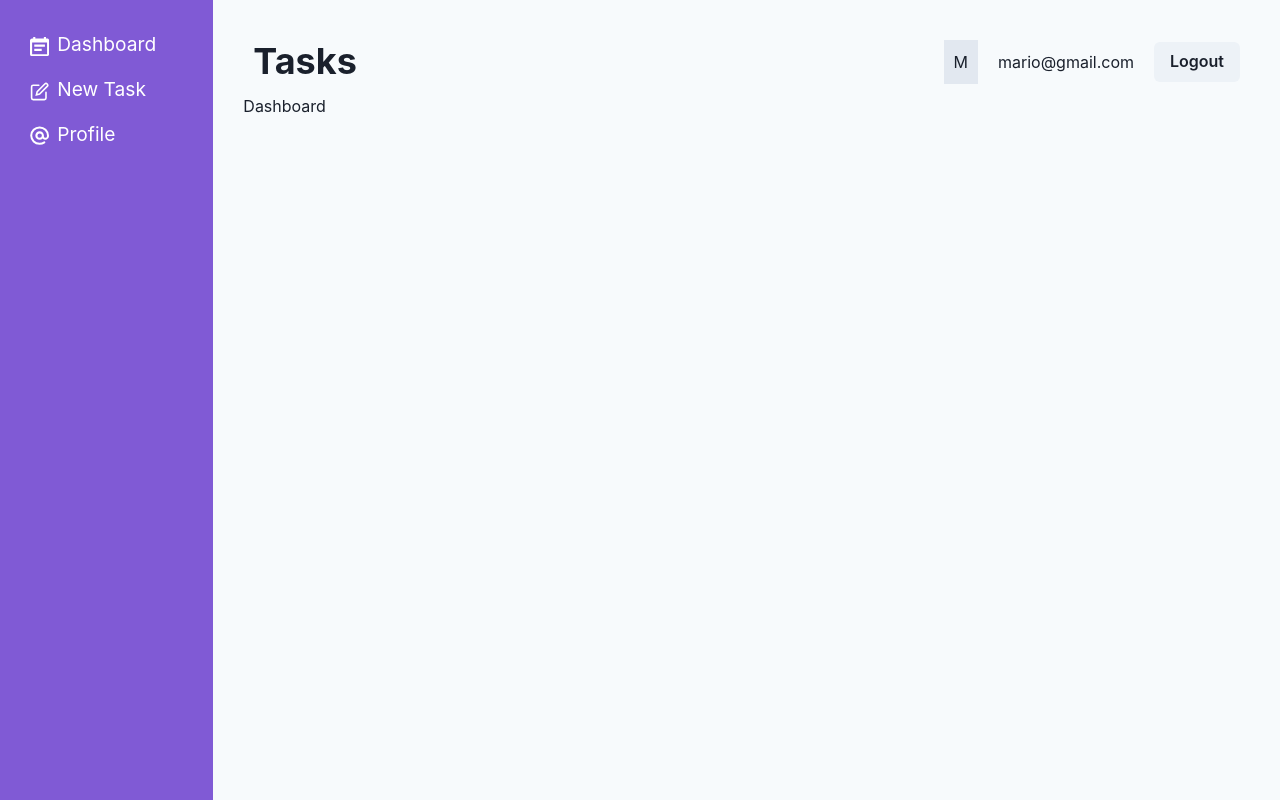
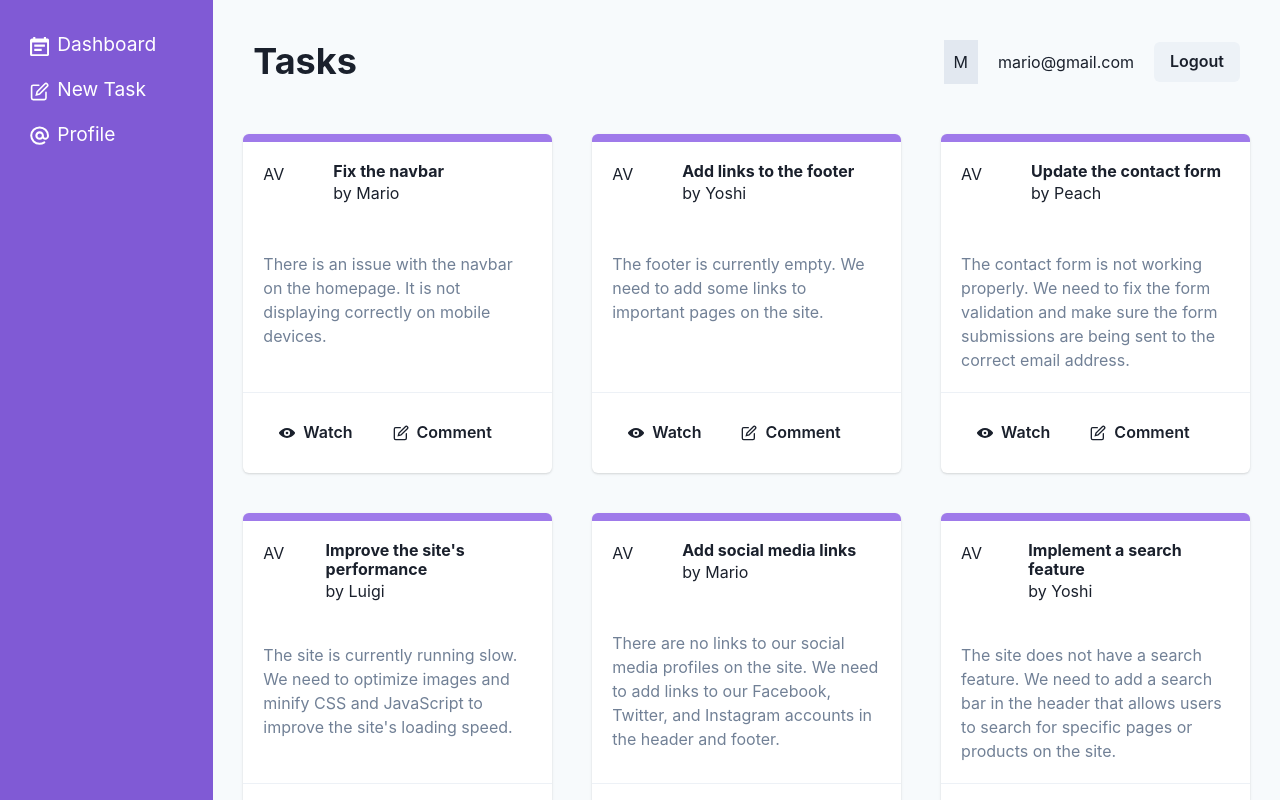
Before and after one commit to ha-spring/tasks-chakra-ui, a React (Vite) app: page / in a window 1280 px wide. Shown: the top 800 px of the page. Built offline with nearby package versions, Linux system fonts and the light colour scheme.

Commit message:
add Dashboard content

```diff
--- a/src/components/Navbar.tsx
+++ b/src/components/Navbar.tsx
@@ -10,7 +10,7 @@ import {
 
 export default function Navbar() {
   return (
-    <Flex as="nav" p="10px" alignItems="center">
+    <Flex as="nav" p="10px" marginBottom="40px" alignItems="center">
       <Heading as="h1">Tasks</Heading>
       <Spacer />
 
--- a/src/pages/Dashboard.tsx
+++ b/src/pages/Dashboard.tsx
@@ -1,3 +1,60 @@
+import Tasks from "../../data/db.json";
+import {
+  SimpleGrid,
+  Card,
+  Divider,
+  CardHeader,
+  CardBody,
+  CardFooter,
+  Flex,
+  Text,
+  Box,
+  Heading,
+  HStack,
+  Button,
+} from "@chakra-ui/react";
+import { ViewIcon, EditIcon } from "@chakra-ui/icons";
+
 export default function Dashboard() {
-  return <div>Dashboard</div>;
+  return (
+    <SimpleGrid spacing={10} minChildWidth="300px">
+      {Tasks.tasks &&
+        Tasks.tasks.map((task) => (
+          <Card
+            key={task.id}
+            borderTop="8px"
+            borderColor="purple.400"
+            bg="white"
+          >
+            <CardHeader>
+              <Flex gap={5}>
+                <Box w="50px" h="50px">
+                  AV
+                </Box>
+                <Box>
+                  <Heading as="h3" size="sm">
+                    {task.title}
+                  </Heading>
+                  <Text>by {task.author}</Text>
+                </Box>
+              </Flex>
+            </CardHeader>
+            <CardBody color="gray.500">
+              <Text>{task.description}</Text>
+            </CardBody>
+            <Divider borderColor="gray.200" />
+            <CardFooter>
+              <HStack>
+                <Button variant="goast" leftIcon={<ViewIcon />}>
+                  Watch
+                </Button>
+                <Button variant="goast" leftIcon={<EditIcon />}>
+                  Comment
+                </Button>
+              </HStack>
+            </CardFooter>
+          </Card>
+        ))}
+    </SimpleGrid>
+  );
 }
```
